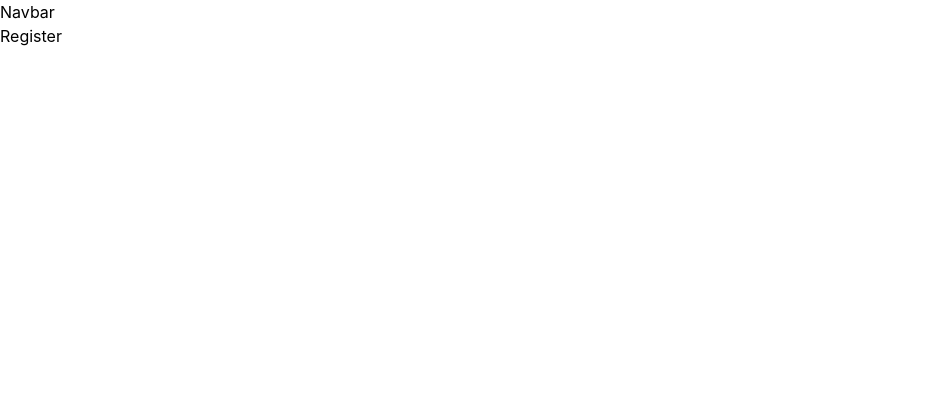
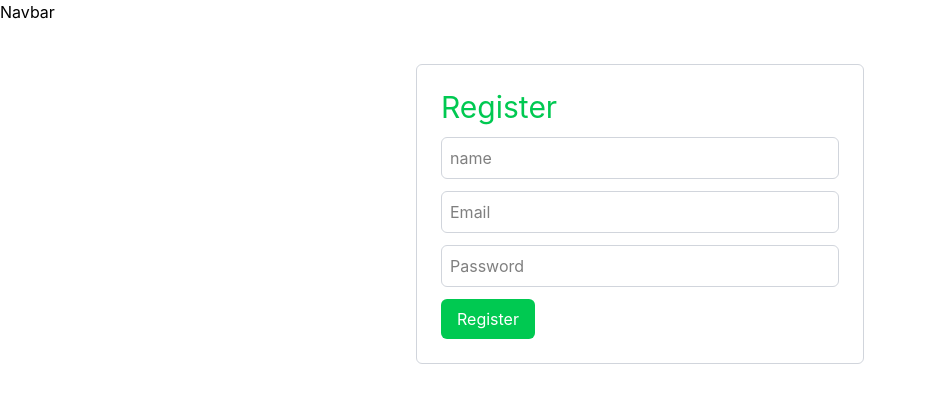
Before and after one commit to sakibdeveloper999/PERN-login-and-register, a React (Vite) app in the folder frontend/: page /register in a window 1280 px wide. Shown: the top 402 px of the page, without its empty margins (0-926 px from the left). Built offline with nearby package versions, Linux system fonts and the light colour scheme.

Commit message:
Write: Register functionality

```diff
--- a/frontend/src/App.jsx
+++ b/frontend/src/App.jsx
@@ -41,7 +41,7 @@ const App = () => {
       <Routes>
         <Route path="/" element={<Home />} />
         <Route path="/login" element={<Login setUser={setUser} />} />
-        <Route path="/register" element={<Register/>} />
+        <Route path="/register" element={<Register setUser={setUser} />} />
       </Routes>
     </Router>
   )
--- a/frontend/src/pages/Register.jsx
+++ b/frontend/src/pages/Register.jsx
@@ -1,9 +1,75 @@
-import React from 'react'
+import { useState } from 'react'
+import axios from 'axios'
+import { useNavigate } from 'react-router-dom'
 
-const Register = () => {
-  return (
-    <div>Register</div>
-  )
+const Register = ({ setUser }) => {
+    const [form, setForm] = useState({
+        email: "",
+        password: ""
+    });
+
+    const [error, setError] = useState("")
+    const navigate = useNavigate();
+
+    const handleSubmit = async (e) => {
+        e.preventDefault();
+        try{
+            const res = await axios.post("http://localhost:5000/api/auth/register", form);
+            setUser(res.data);
+            navigate("/");
+        }catch(error){
+            setError("Invalid email or password");
+            console.error("Register error:", error);
+        }
+    };
+
+    return (
+        <div className='max-w-md mx-auto mt-10 p-6 border border-gray-300 rounded-md'>
+            <h2 className='text-3xl mb-3 align-center text-green-500' >Register</h2>
+            {error && <p className='text-red-500 mb-3'>{error}</p>}
+            <form onSubmit={handleSubmit}>
+                <input
+                    type="text"
+                    placeholder='name'
+                    required
+                    value={form.name}
+                    className="border border-gray-300 rounded-md p-2 w-full mb-3"
+                    onChange={
+                        (e) => setForm(
+                            { ...form, name: e.target.value }
+                           )
+                       }
+                />
+                <input
+                    type="email"
+                    placeholder='Email'
+                    required
+                    value={form.email}
+                    className="border border-gray-300 rounded-md p-2 w-full mb-3"
+                    onChange={
+                        (e) => setForm(
+                            { ...form, email: e.target.value }
+                           )
+                       }
+                />
+                <input
+                    type="password"
+                    placeholder='Password'
+                    required
+                    value={form.password}
+                    className="border border-gray-300 rounded-md p-2 w-full mb-3"
+                    onChange={
+                        (e) => setForm(
+                            { ...form, password: e.target.value }
+                           )
+                       }
+                />
+                <button type="submit" className="bg-green-500 text-white py-2 px-4 rounded-md hover:bg-green-600">
+                    Register
+                </button>
+            </form>
+        </div>
+    )
 }
 
 export default Register
```
